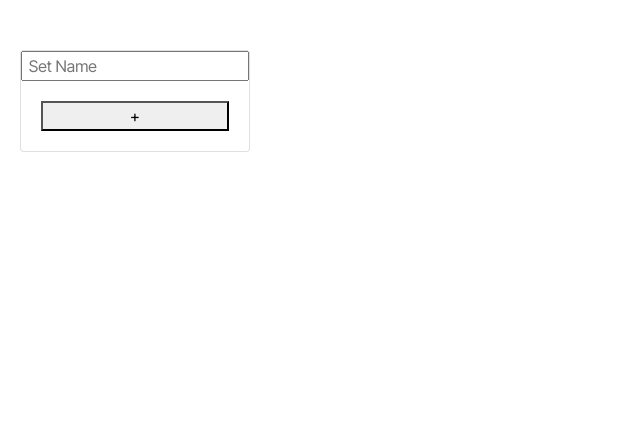
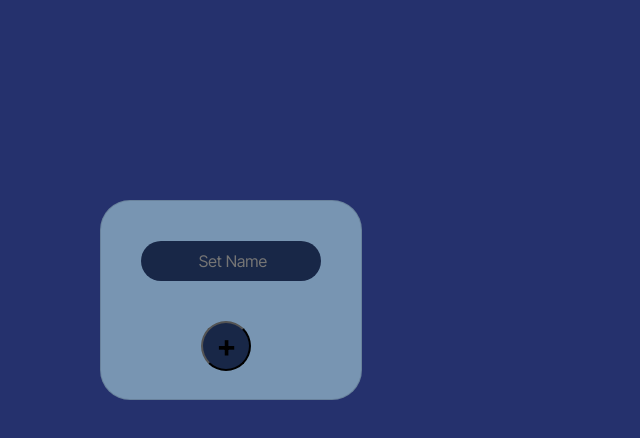
Before and after one commit to olcayhan/React-Projects, a React (Create React App) app in the folder client/: page / in a window 1280 px wide. Shown: the top 438 px of the page, without its empty margins (0-640 px from the left). Built offline with nearby package versions, Linux system fonts and the light colour scheme.

Commit message:
some corrections

```diff
--- a/client/public/index.html
+++ b/client/public/index.html
@@ -2,11 +2,12 @@
 <html lang="en">
 
 <head>
-
+  <link rel="stylesheet" href="https://cdnjs.cloudflare.com/ajax/libs/font-awesome/4.7.0/css/font-awesome.min.css">
   <link rel="preconnect" href="https://fonts.googleapis.com">
   <link rel="preconnect" href="https://fonts.gstatic.com" crossorigin>
   <link href="https://fonts.googleapis.com/css2?family=Inter+Tight&display=swap" rel="stylesheet">
-  <link rel="stylesheet" href="https://cdn.jsdelivr.net/npm/bootstrap@4.0.0/dist/css/bootstrap.min.css" integrity="sha384-Gn5384xqQ1aoWXA+058RXPxPg6fy4IWvTNh0E263XmFcJlSAwiGgFAW/dAiS6JXm" crossorigin="anonymous">
+  <link rel="stylesheet" href="https://cdn.jsdelivr.net/npm/bootstrap@4.0.0/dist/css/bootstrap.min.css"
+    integrity="sha384-Gn5384xqQ1aoWXA+058RXPxPg6fy4IWvTNh0E263XmFcJlSAwiGgFAW/dAiS6JXm" crossorigin="anonymous">
 
 
   <title>React App</title>
--- a/client/src/App.js
+++ b/client/src/App.js
@@ -9,24 +9,12 @@ const LOCAL_STORAGE_KEY3 = "Word.app2"
 const LOCAL_STORAGE_KEY4 = "Word.app3"
 const LOCAL_STORAGE_KEY5 = "Word.app4"
 
-const LOCAL_STORAGE_KEY10 = "learn.app0"
-const LOCAL_STORAGE_KEY20 = "learn.app1"
-const LOCAL_STORAGE_KEY30 = "learn.app2"
-const LOCAL_STORAGE_KEY40 = "learn.app3"
-const LOCAL_STORAGE_KEY50 = "learn.app4"
 
 
 export default function App() {
 
     const storages = [LOCAL_STORAGE_KEY1, LOCAL_STORAGE_KEY2, LOCAL_STORAGE_KEY3, LOCAL_STORAGE_KEY4, LOCAL_STORAGE_KEY5]
-    const learnStorages = [LOCAL_STORAGE_KEY10, LOCAL_STORAGE_KEY20, LOCAL_STORAGE_KEY30, LOCAL_STORAGE_KEY40, LOCAL_STORAGE_KEY50]
 
-    for (let i = 0; i < 5; i++) {
-        if (JSON.parse(localStorage.getItem(learnStorages[i]) === null)) {
-            const allWords = JSON.parse(localStorage.getItem(storages[i]))
-            localStorage.setItem(learnStorages[i], JSON.stringify(allWords))
-        }
-    }
 
 
     return (
@@ -43,11 +31,11 @@ export default function App() {
                     <Route path={"/set4"} element={<WordList stored={storages[3]} />} />
                     <Route path={"/set5"} element={<WordList stored={storages[4]} />} />
 
-                    <Route path={"/learn1"} element={<Learn learnStorages={learnStorages[0]} />} />
-                    <Route path={"/learn2"} element={<Learn learnStorages={learnStorages[1]} />} />
-                    <Route path={"/learn3"} element={<Learn learnStorages={learnStorages[2]} />} />
-                    <Route path={"/learn4"} element={<Learn learnStorages={learnStorages[3]} />} />
-                    <Route path={"/learn5"} element={<Learn learnStorages={learnStorages[4]} />} />
+                    <Route path={"/learn1"} element={<Learn learnStorages={storages[0]} />} />
+                    <Route path={"/learn2"} element={<Learn learnStorages={storages[1]} />} />
+                    <Route path={"/learn3"} element={<Learn learnStorages={storages[2]} />} />
+                    <Route path={"/learn4"} element={<Learn learnStorages={storages[3]} />} />
+                    <Route path={"/learn5"} element={<Learn learnStorages={storages[4]} />} />
 
                 </Routes>
             </BrowserRouter>}
--- a/client/src/components/CardAdd.js
+++ b/client/src/components/CardAdd.js
@@ -39,12 +39,11 @@ export default function CardAdd({ cardSp, deleteCard, count, storageCard }) {
 
         return (
             <div className="card" id='cards'>
-                <input type="submit" onClick={routesChange} ref={name} value={cardSp.nameCard} />
-                <input type='submit' onClick={deleteCards} value="Delete" />
-                <input type="text" placeholder='editName' ref={edit} />
-                <input type="submit" onClick={editName} value="edit" />
-                <button onClick={routeLearn}>Learn</button>
-
+                <input className="cardName" type="submit" onClick={routesChange} ref={name} value={cardSp.nameCard} />
+                <input className="editName" type="text" placeholder='editName' ref={edit} />
+                <input className="editBtn" type="submit" onClick={editName} value="edit" />
+                <input type="submit" onClick={routeLearn} value="Learn" />
+                <button className="deleteCard" onClick={deleteCards} >Delete <i class="fa fa-remove"></i></button>
             </div>
         )
     }
--- a/client/src/components/Learn.js
+++ b/client/src/components/Learn.js
@@ -7,15 +7,11 @@ export default function Learn({ learnStorages }) {
 
   const allWords = JSON.parse(localStorage.getItem(learnStorages))
 
-  let [wordID, setWordID] = useState(0)
+  const [wordID, setWordID] = useState(0)
 
   // prepare for split questions
   let questions = useRef([...allWords])
-
-
   let question4s = useRef(questions.current.slice(0, 4))
-
-
   let correctAnswers = useRef([])
   let wrongAnswers = useRef([])
 
@@ -23,25 +19,42 @@ export default function Learn({ learnStorages }) {
   if (wordID === question4s.current[0].id) {
     correctAnswers.current.push(question4s.current[0])
     question4s.current.splice(0, 1)
+
   }
   else if (wordID === 1 || wordID === 2) {
     wrongAnswers.current.push(question4s.current[0])
     question4s.current.splice(0, 1)
   }
+  else {
+    console.log("game start");
+  }
 
 
 
   if (question4s.current.length === 0) {
-    console.log(questions.current.length);
     if (questions.current.length === 4) {
       questions.current = wrongAnswers.current
       question4s.current = questions.current.slice(0, 4)
     }
+    else if (questions.current.length === 3) {
+      questions.current = wrongAnswers.current
+      question4s.current = questions.current.slice(0, 3)
+    }
+    else if (questions.current.length === 2) {
+      questions.current = wrongAnswers.current
+      question4s.current = questions.current.slice(0, 2)
+    }
+    else if (questions.current.length === 1) {
+      questions.current = wrongAnswers.current
+      question4s.current = questions.current.slice(0, 1)
+    }
+
     else {
       questions.current.splice(0, 4)
       question4s.current = questions.current.slice(0, 4)
     }
   }
+
 
 
   let answers = questions.current.slice(0, 4)
--- a/client/src/components/Questions.js
+++ b/client/src/components/Questions.js
@@ -2,8 +2,9 @@ import React from 'react'
 import { useRef } from "react";
 
 export default function Questions({ answer, question, setWordID }) {
-    let count = useRef(4)
+    let count = useRef(0)
     function getWordId() {
+        console.log("clicked");
         if (question === answer.turkish) {
             setWordID(answer.id)
         }
--- a/client/src/style.css
+++ b/client/src/style.css
@@ -1,5 +1,5 @@
 body {
-    background-color: #fff;
+    background-color: #25316D;
     font-family: "Inter Tight", sans-serif;
 }
 
@@ -100,20 +100,55 @@ body {
 }
 
 .sets {
-    margin: 50px 20px;
-    display: flex;
-    flex-direction: row;
+    margin: 200px 100px;
+    display: inline-flex;
+    height: 200px;
 }
 
-.sets button {
+.card--input{
+    height: 40px;
+    margin: 40px;
+    width: 180px;
+    background-color: #182747;
+    color: #7895B2;
+    border: none;
+    text-align: center;
+    border-radius: 20px;
+
+}
+.card--button{
+    height: 50px;
+    width: 50px;
+    border-radius: 50px;
+    margin-left: 100px;
     cursor: pointer;
-    margin: 20px;
+    background-color: #182747;
+    font-size: 30px;
+    font-weight: 600;
+
+}
+.card{
+    background-color: #7895B2;
+    border-radius: 30px;
+    height: 200px;
 }
 
 #cards {
     width: 200px;
-    height: 80px;
     margin-left: 20px;
     text-align: center;
 
 }
+
+.cardName{
+    padding: 30px;
+    border: none;
+    border-radius: 30px 30px 0px 0px;
+    background-color: #182747;
+}
+.deleteCard{
+}
+.editName{
+}
+.editBtn{
+}
```
